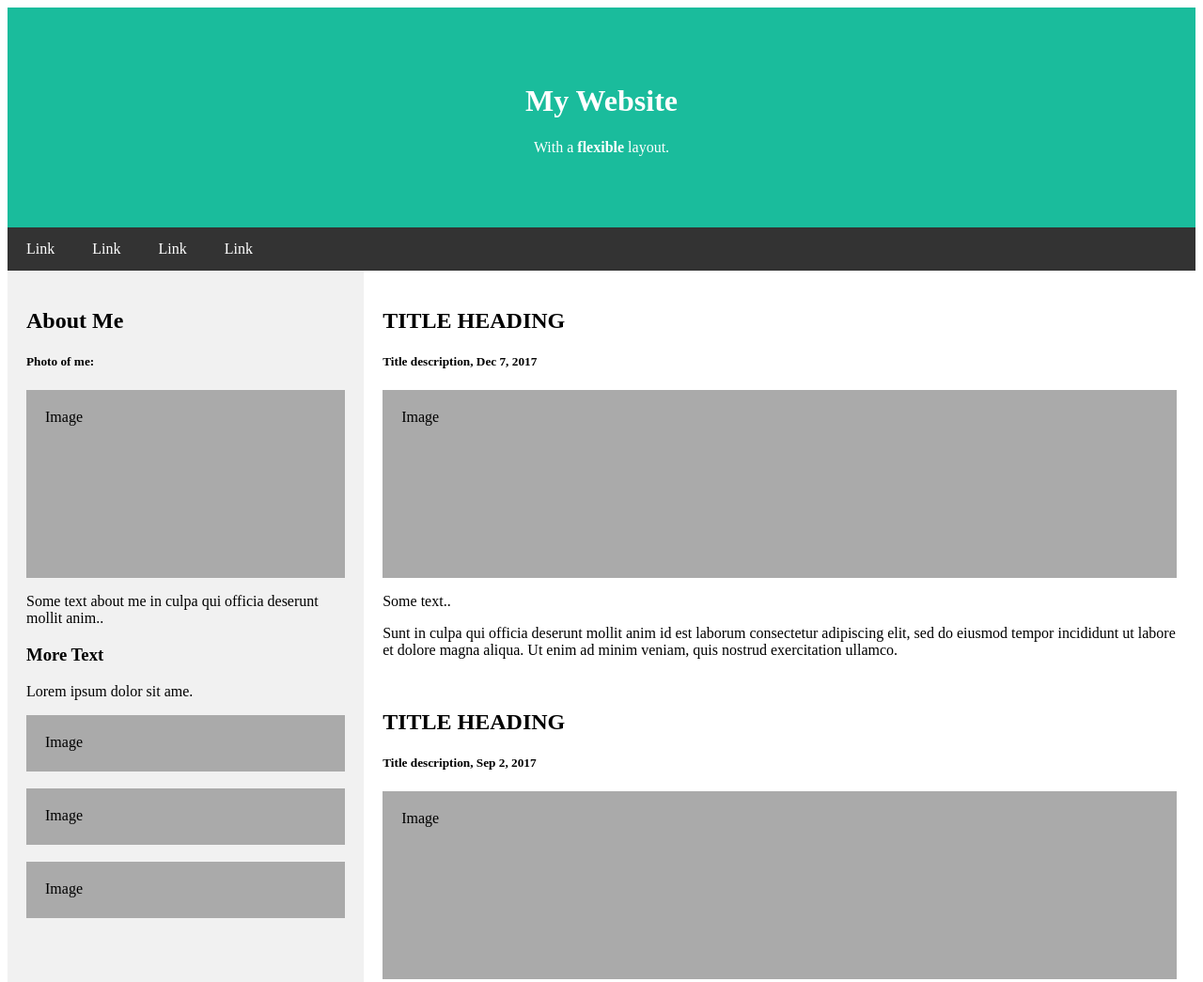
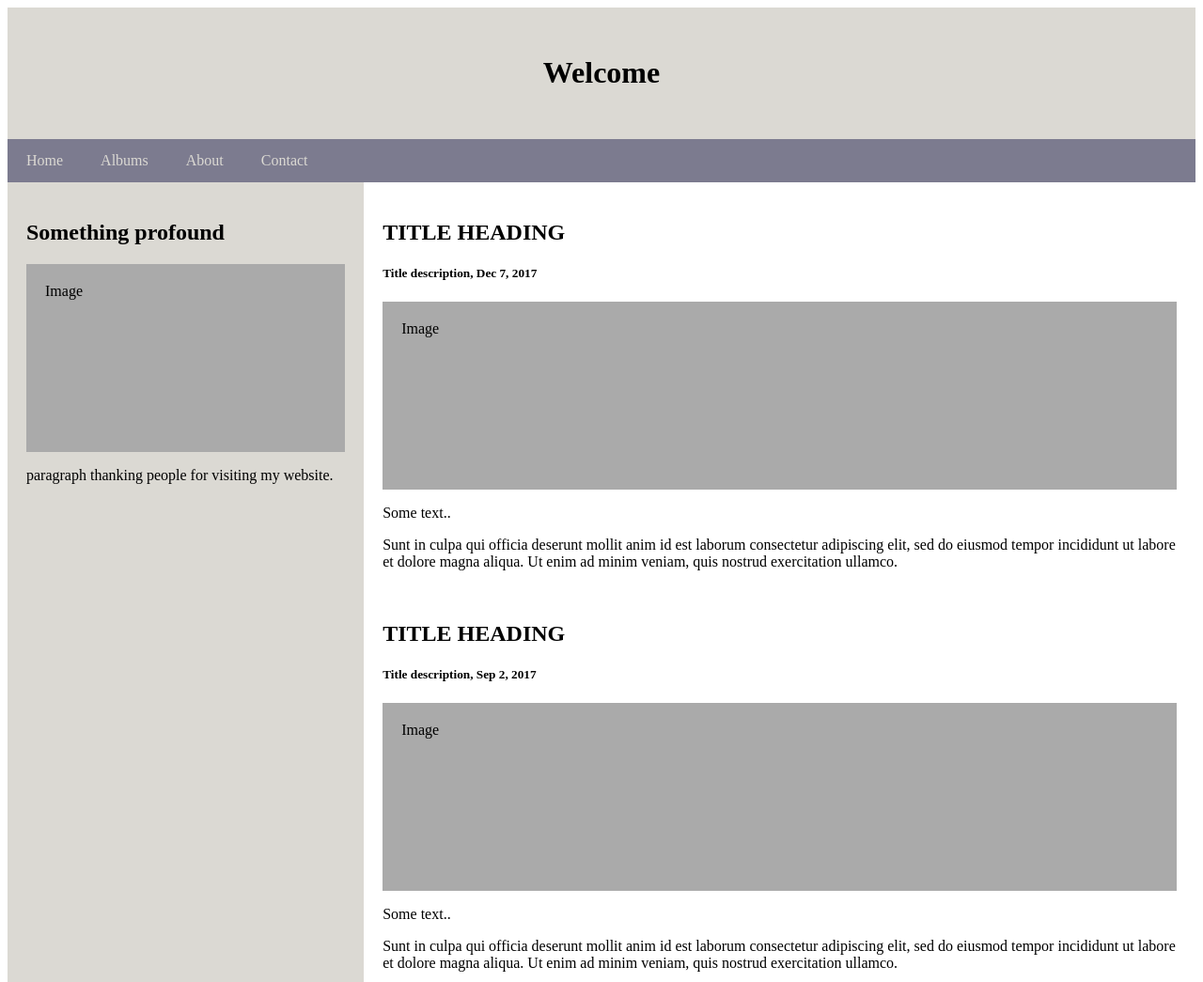
Before and after one commit to AJeffreys/CSS-Flexbox-Assignment, a plain HTML site: page index.html in a window 1280 px wide. Shown: the top 1045 px of the page at 94% size. Drawn offline with Linux system fonts and the light colour scheme.

Commit message:
changes to flexbox

```diff
--- a/index.html
+++ b/index.html
@@ -11,31 +11,24 @@
 	<div id="container"></div>
 
 	<div class="header">
-  		<h1>My Website</h1>
-  		<p>With a <b>flexible</b> layout.</p>
+  		<h1>Welcome</h1>
 	</div>
 
 	<div class="navbar">
-  		<a href="#">Link</a>
-  		<a href="#">Link</a>
-  		<a href="#">Link</a>
-  		<a href="#">Link</a>
+  		<a href="#">Home</a>
+  		<a href="#">Albums</a>
+  		<a href="#">About</a>
+  		<a href="#">Contact</a>
 	</div>
 
 	<div class="row">
 
 	<div class="side">
-    	<h2>About Me</h2>
-    	<h5>Photo of me:</h5>
+    	<h2>Something profound</h2>
 
 	<div class="fakeimg" style="height:200px;">Image</div>
-    	<p>Some text about me in culpa qui officia deserunt mollit anim..</p>
-    <h3>More Text</h3>
-    <p>Lorem ipsum dolor sit ame.</p>
-    	<div class="fakeimg" style="height:60px;">Image</div><br>
-    	<div class="fakeimg" style="height:60px;">Image</div><br>
-    	<div class="fakeimg" style="height:60px;">Image</div>
-  	</div>
+    	<p>paragraph thanking people for visiting my website.</p>
+    </div>
 
 	<div class="main">
     	<h2>TITLE HEADING</h2>
--- a/main.css
+++ b/main.css
@@ -3,45 +3,34 @@
 
 *{box-sizing:border-box;}
 
+@media (max-width:800px)
 
-.flex-container {
-  	display: flex;
-  	justify-content: center;
-  	background-color: DodgerBlue;
+.row, .navbar {
 	flex-direction: column;
-	}
-
-.flex-container > div {
-  	background-color: #f1f1f1;
-  	width: 100px;
-  	margin: 10px;
-  	text-align: center;
-  	line-height: 75px;
-  	font-size: 30px;
-	}
+}
 
 .header {
-  padding: 60px;
+  padding: 30px;
   text-align: center;
-  background: #1abc9c;
-  color: white;
+  background: #DBD9D3;
+  color: black;
 }
 
 .navbar {
   	display: flex;
-  	background-color: #333;
+  	background-color: #7C7B8F;
 	}
 
 .navbar a {
-  color: white;
+  color: #DBD9D3;
   padding: 14px 20px;
   text-decoration: none;
   text-align:center;
 }
 
 .navbar a:hover {
-  background-color: #ddd;
-  color: black;
+  background-color: #DBD9D3;
+  color: #7C7B8F ;
 }
 
 .row {
@@ -51,7 +40,7 @@
 
 .side {
   	flex: 30%;
-  	background-color: #f1f1f1;
+  	background-color: #DBD9D3;
   	padding: 20px;
 	}
 
```
